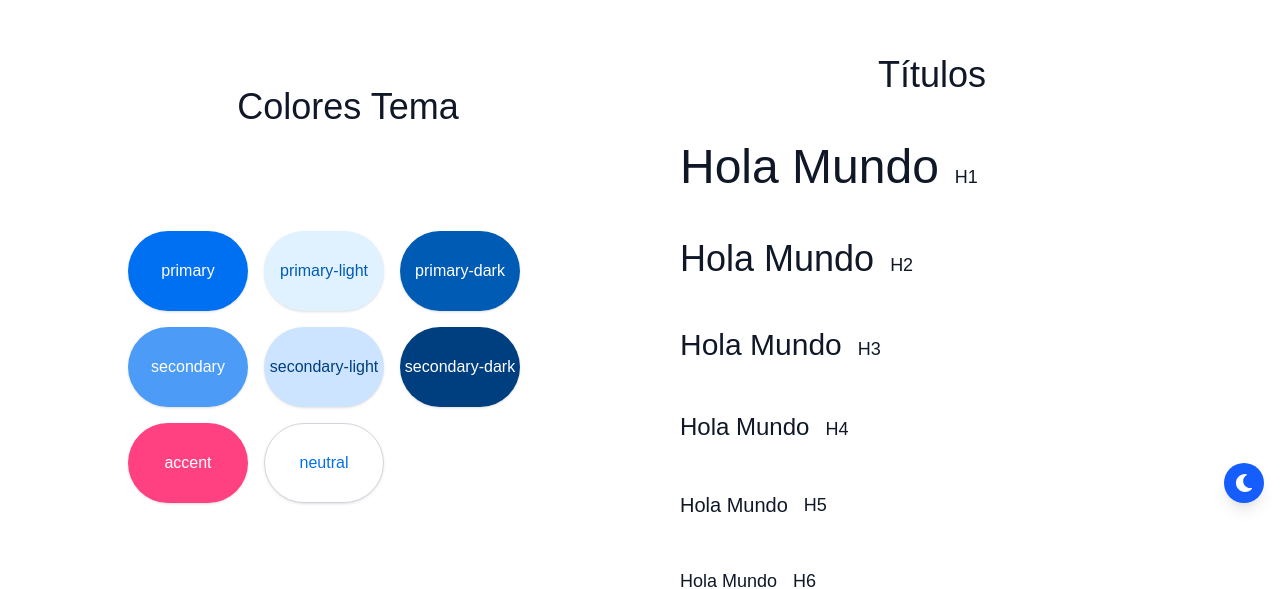
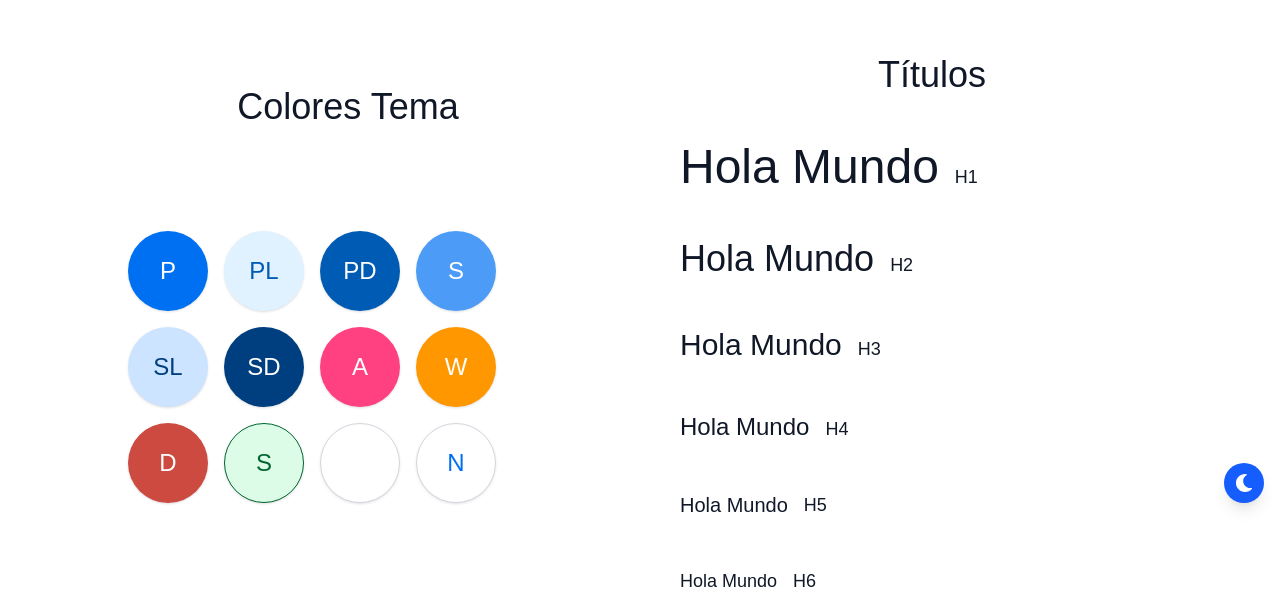
Before and after one commit to dspwebstudiomx/dashboard_next, a Next.js app: page /guia-estilos in a window 1280 px wide. Shown: the part 217-806 px from the top of the page. Built offline with nearby package versions, Linux system fonts and the light colour scheme.

Commit message:
UI: Actualizar los colores de éxito en globals.css y mejorar el componente ColorDemo con nuevos estilos y elementos de color

```diff
--- a/src/app/globals.css
+++ b/src/app/globals.css
@@ -12,7 +12,9 @@
 	--color-accent: #ff4081;
 	--color-accent-light: #ff80ab;
 	--color-accent-dark: #c51162;
-	--color-success: #4caf50;
+	--color-success: #dcfce7;
+	--color-success-light: #f0fdf4;
+	--color-success-dark: #016630;
 	--color-warning: #ff9800;
 	--color-danger: #cc4a40;
 	--color-error: #f44336;
--- a/src/components/ColorDemo.tsx
+++ b/src/components/ColorDemo.tsx
@@ -7,32 +7,44 @@ export default function ColorDemo() {
 	return (
 		<div className="flex flex-col gap-6 p-8 bg-neutral">
 			<H2 align="center">Colores Tema</H2>
-			<div className="flex gap-4 flex-wrap mt-20">
-				<div className="w-30 h-20 rounded-full bg-primary text-white flex items-center justify-center shadow">
-					primary
-				</div>
-				<div className="w-30 h-20 rounded-full bg-primary-light text-primary-dark flex items-center justify-center shadow">
-					primary-light
-				</div>
-				<div className="w-30 h-20 rounded-full bg-primary-dark text-white flex items-center justify-center shadow">
-					primary-dark
-				</div>
-				<div className="w-30 h-20 rounded-full bg-secondary text-white flex items-center justify-center shadow">
-					secondary
-				</div>
-				<div className="w-30 h-20 rounded-full bg-secondary-light text-secondary-dark flex items-center justify-center shadow">
-					secondary-light
-				</div>
-				<div className="w-30 h-20 rounded-full bg-secondary-dark text-white flex items-center justify-center shadow">
-					secondary-dark
-				</div>
-				<div className="w-30 h-20 rounded-full bg-accent text-white flex items-center justify-center shadow">
-					accent
-				</div>
-				<div className="w-30 h-20 rounded-full bg-neutral text-primary flex items-center justify-center shadow border border-gray-300">
-					neutral
-				</div>
-			</div>
+			<ul className="flex gap-4 flex-wrap mt-20 uppercase">
+				<li className="w-20 h-20 rounded-full bg-primary text-white flex items-center justify-center shadow text-2xl">
+					P
+				</li>
+				<li className="w-20 h-20 rounded-full bg-primary-light text-primary-dark flex items-center justify-center shadow text-2xl">
+					PL
+				</li>
+				<li className="w-20 h-20 rounded-full bg-primary-dark text-white flex items-center justify-center shadow text-2xl">
+					PD
+				</li>
+				<li className="w-20 h-20 rounded-full bg-secondary text-white flex items-center justify-center shadow text-2xl">
+					S
+				</li>
+				<li className="w-20 h-20 rounded-full bg-secondary-light text-secondary-dark flex items-center justify-center shadow text-2xl">
+					SL
+				</li>
+				<li className="w-20 h-20 rounded-full bg-secondary-dark text-white flex items-center justify-center shadow text-2xl">
+					SD
+				</li>
+				<li className="w-20 h-20 rounded-full bg-accent text-white flex items-center justify-center shadow text-2xl">
+					A
+				</li>
+				<li className="w-20 h-20 rounded-full bg-warning text-white flex items-center justify-center shadow text-2xl">
+					W
+				</li>
+				<li className="w-20 h-20 rounded-full bg-danger text-white flex items-center justify-center shadow text-2xl">
+					D
+				</li>
+				<li className="w-20 h-20 rounded-full bg-success text-success-dark flex items-center justify-center shadow text-2xl border border-success-dark">
+					S
+				</li>
+				<li className="w-20 h-20 rounded-full bg-dark text-white flex items-center justify-center shadow text-2xl border border-gray-300">
+					DK
+				</li>
+				<li className="w-20 h-20 rounded-full bg-neutral text-primary flex items-center justify-center shadow border border-gray-300 text-2xl">
+					N
+				</li>
+			</ul>
 		</div>
 	);
 }
```
